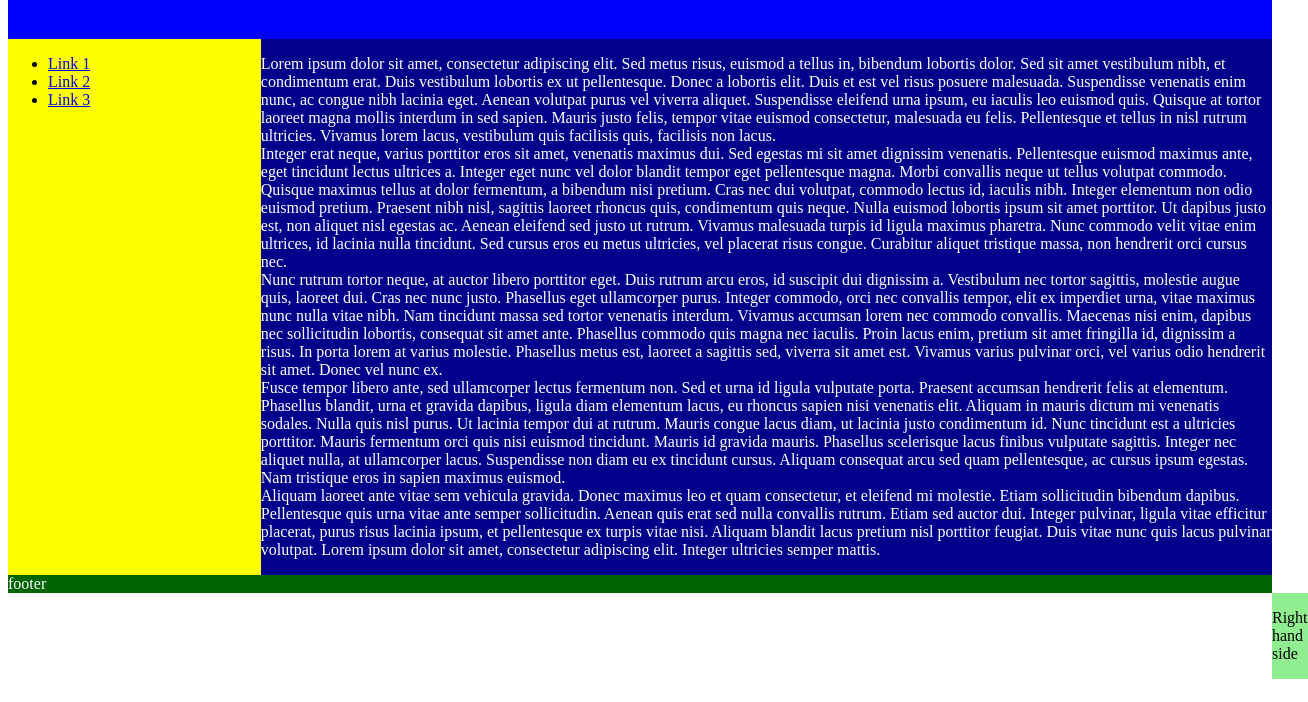
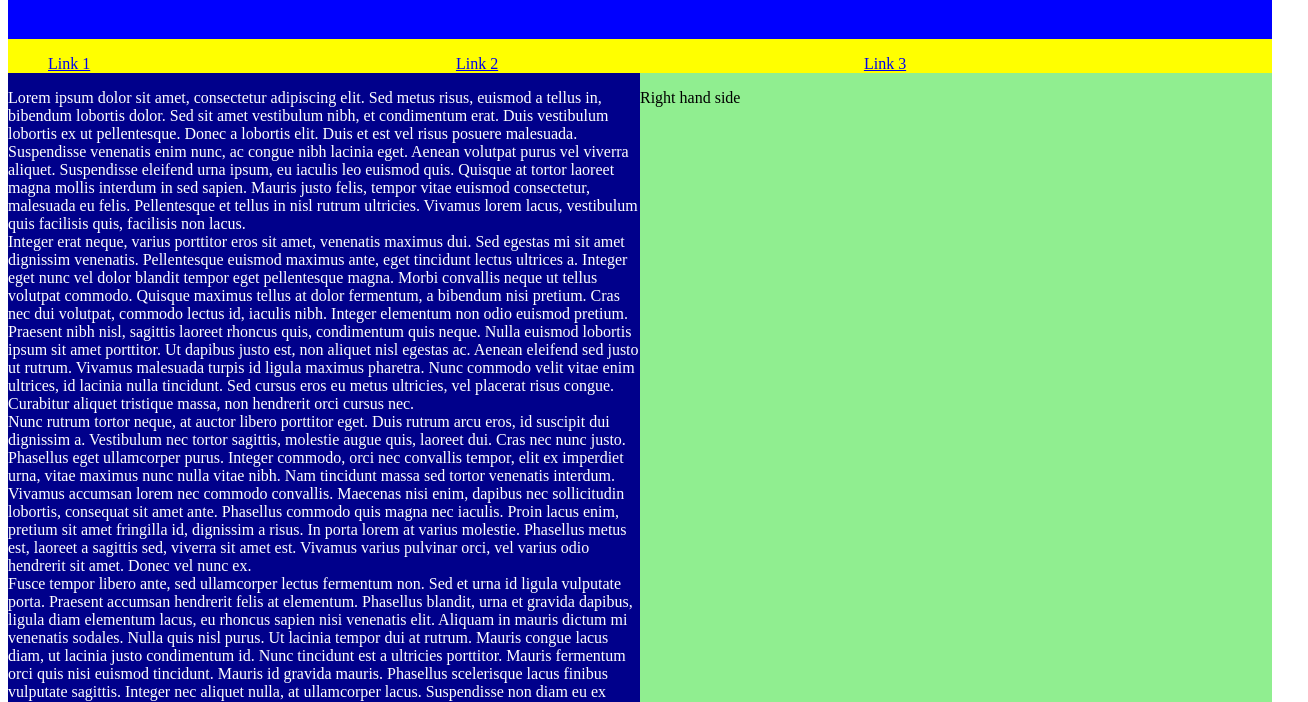
Before and after one commit to maithrisharma/Internet-Programming-Tasks, a plain HTML site: page Week2/exercise4.html in a window 1280 px wide. Shown: the part 89-791 px from the top of the page, 1308 px wide, since content can reach past the window. Drawn offline with Linux system fonts and the light colour scheme.

Commit message:
Variation C

```diff
--- a/Week2/styles1.css
+++ b/Week2/styles1.css
@@ -1,9 +1,9 @@
 body{
     display:grid;
-    grid-template-columns: 20% 60% 20%;
+    grid-template-columns: 50% 50%;
     grid-template-rows: auto;
-    grid-template-areas: "header header header"
-    "nav main main""footer footer footer";
+    grid-template-areas: "header header"
+    "nav nav" "main aside" "footer footer";
 
 }
 header {
@@ -30,3 +30,8 @@ footer{
     color: white;
     grid-area: footer;
 }
+li{
+    display: block;
+    float: left;
+    width: 33.33%;
+}
```
